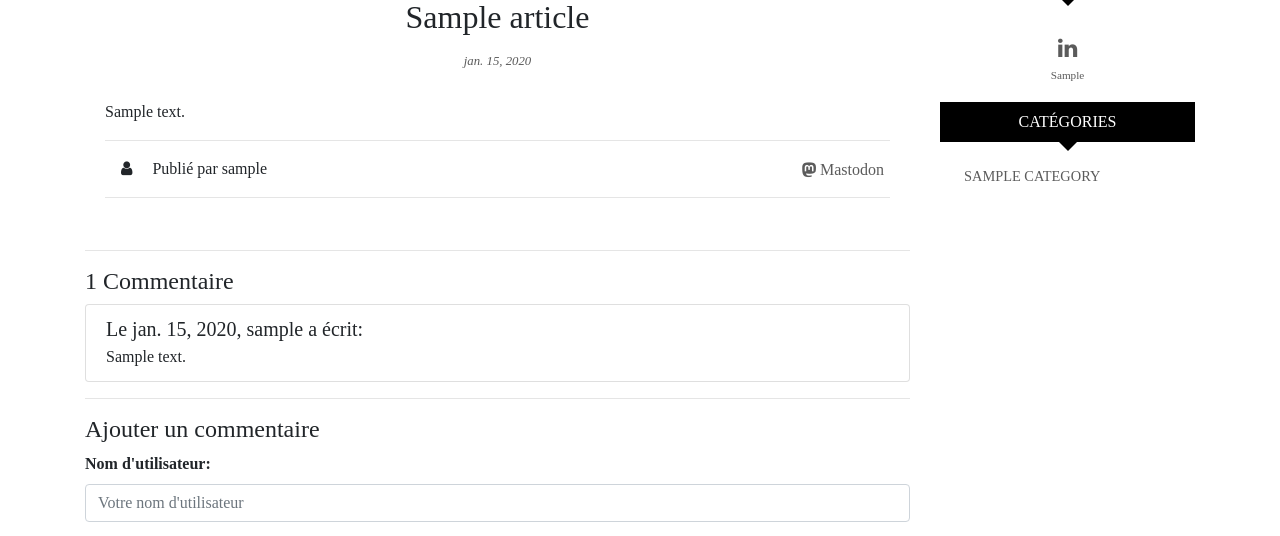
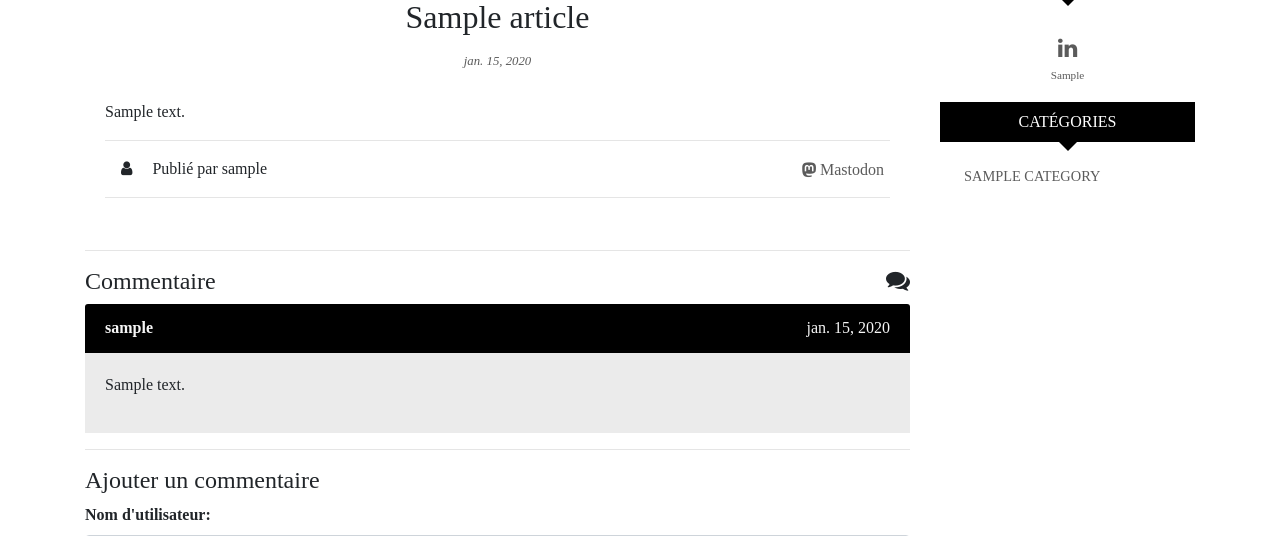
Before and after one commit to SuliacLEGUILLOU/Alyve, a Django app: template blog/templates/article.html in a window 1280 px wide. Shown: the part 661-1197 px from the top of the page. Run offline with Django 3.2, Linux system fonts and the light colour scheme; tables that the repository leaves empty hold one stand-in row (values such as "Sample post"); the template is opened without the code that fills it: values that come from a table or form of the project are taken from there, most other values are stand-ins (such as "Sample title", 1, 10 or a date in 2020); grey boxes marked "Sample" are stand-in pictures; data that the repository does not hold is empty; some libraries are stand-ins or nearby versions.

Commit message:
Improve comments area design

```diff
--- a/blog/templates/article.html
+++ b/blog/templates/article.html
@@ -62,14 +62,15 @@
         </div>
         <hr>
         {% if comments %}
-        <h4 id="comments">{{ comments|length }} Commentaire{% if comments|length > 1 %}s{% endif %}</h4>
-        <ul class="list-group">
-            {% for comment in comments %}
-            <li class="list-group-item">
-                <h5 class="mt-0 mb-1">Le {{ comment.publication_date|date }}, {{ comment.username }} a écrit:</h5>
-                {{ comment.content }}
-            </li>
-            {% endfor %}
+        <h4 id="comments">Commentaire{% if comments|length > 1 %}s{% endif %}<span class="pull-right"><i class="fa fa-comments" aria-hidden="true"></i></span></h4>
+        {% for comment in comments %}
+        <div class="card">
+            <div class="card-header card-header-comment"><strong>{{ comment.username }}</strong><span class="pull-right">{{ comment.publication_date|date }}</span></div>
+            <div class="card-body comment-{% if forloop.counter|divisibleby:2 %}even{% else %}odd{% endif %} ">
+                {{ comment.content|markdown }}
+            </div>
+        </div>
+        {% endfor %}
         </ul>
         </ul>
         {% else %}
@@ -89,7 +90,7 @@
             <div class="row">
                 <div class="form-group col-xl-12">
                     <label for="comment" class="bold">Votre commentaire:</label>
-                    <textarea id="comment" name="comment_comment" placeholder="Votre commentaire" class="form-control" required></textarea>
+                    <textarea rows="10" id="comment" name="comment_comment" placeholder="Votre commentaire" class="form-control" required></textarea>
                 </div>
             </div>
             <div class="row">
--- a/blog/views.py
+++ b/blog/views.py
@@ -94,8 +94,6 @@ class ArticleView(generic.DetailView):
             index = randint(0, question_count-1)
             if index is not None:
                 context['question'] = Question.objects.all()[index]
-        else:
-            question_count = 0
         return context
 
 class PageView(generic.DetailView):
--- a/static/blog/css/style.css
+++ b/static/blog/css/style.css
@@ -168,6 +168,21 @@ header li > a, header li > a:hover {
 }
 
 /*
+** Comment seciton
+*/
+
+.card-header-comment {
+    background-color: black;
+    color: #F5F5F5;}
+.comment-even,
+.comment-odd {
+    border-radius: 0px; }
+.comment-even {
+    background-color: rgba(0, 0, 0, 0.02); }
+.comment-odd {
+    background-color: rgba(0, 0, 0, 0.08); }
+
+/*
 ** Pagination
 */
 
```
